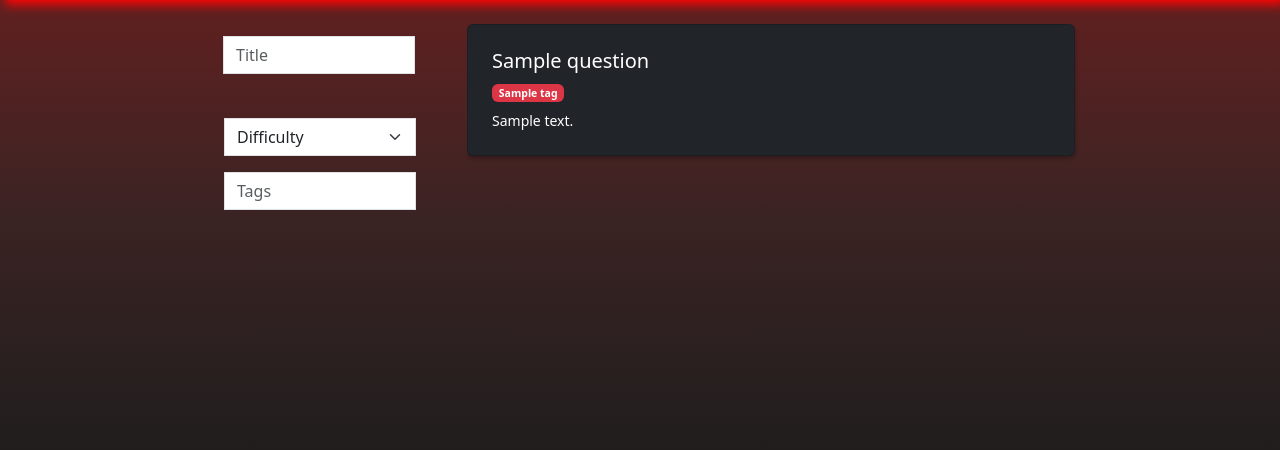
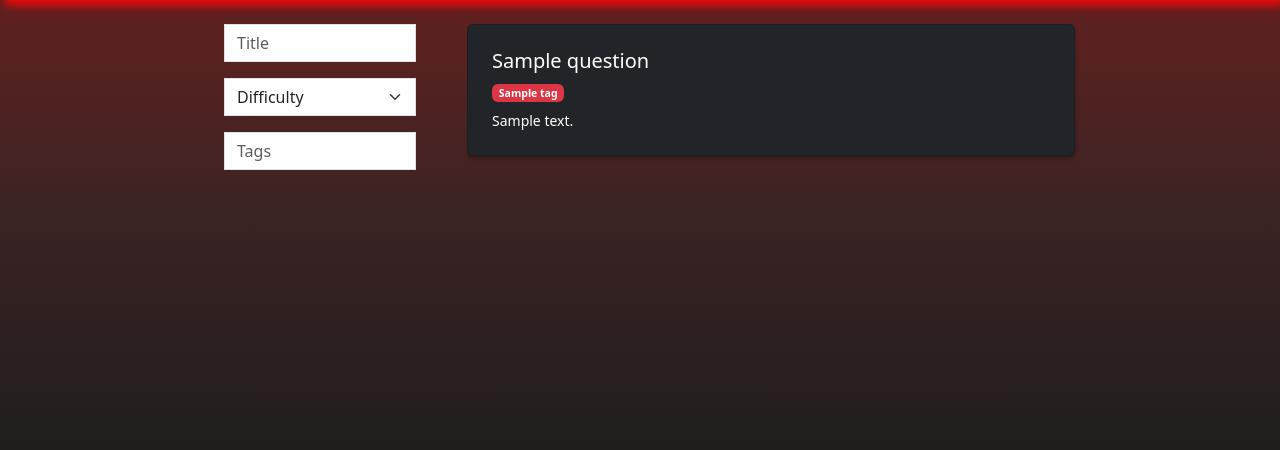
Before and after one commit to RandomDev92/CITS3007_Group47, a Flask app: page /SearchPage in a window 1280 px wide. Shown: the part 80-530 px from the top of the page. Run offline with Flask 3, Linux system fonts and the light colour scheme; tables that the repository leaves empty hold one stand-in row (values such as "Sample post").

Commit message:
fix slight format issue and made search word not get cleared

```diff
--- a/ServerCode/app/routes.py
+++ b/ServerCode/app/routes.py
@@ -37,10 +37,10 @@ def UploadPage():
 
 @app.route('/SearchPage', methods=['GET'])
 def SearchPage():
-    query = request.args.get('title', '').strip()
+    title_query = request.args.get('title', '').strip()
 
-    if query:
-        results = Question.query.filter(Question.title.ilike(f"%{query}%")).all()
+    if title_query:
+        results = Question.query.filter(Question.title.ilike(f"%{title_query}%")).all()
     else:
         results = Question.query.all()
 
--- a/ServerCode/app/templates/SearchPage.html
+++ b/ServerCode/app/templates/SearchPage.html
@@ -92,7 +92,7 @@
           />
         </a>
 
-        <!--Stats button-->
+        <!--upload button-->
         <div class="ml-auto d-flex">
           <div class="ms-2">
             <a href="UploadPage" class="btn btn-outline-light nav-btn">Upload</a>
@@ -106,10 +106,6 @@
         <!--Left filter column-->
         <div class="filter-panel px-3 mb-4">
           <!--Title search-->
-          <div class="input-group mb-3">
-            <div class="input-group-prepend">
-              <span class="input-group-text"><i class="fas fa-bars"></i></span>
-            </div>
           <form action="/SearchPage" method="GET" class="input-group mb-3">
             <div class="input-group-prepend">
               <span class="input-group-text"><i class="fas fa-bars"></i></span>
@@ -118,6 +114,7 @@
               type="text"
               class="form-control"
               name="title"
+              value="{{ request.args.get('title', '') }}"
               placeholder="Title"
               aria-label="Search by title"
             />
@@ -125,10 +122,6 @@
               <button class="input-group-text" type="submit"><i class="fas fa-search"></i></button>
             </div>
           </form>
-            <div class="input-group-append">
-              <span class="input-group-text"><i class="fas fa-search"></i></span>
-            </div>
-          </div>
 
           <!--Difficulty dropdown-->
           <div class="input-group mb-3">
@@ -162,9 +155,11 @@
             </div>
           </div>
         </div>
+
         <!--Questions list column-->
         <div class="col-12 col-md-8 col-lg-6">
           <div class="question-scroll pr-md-2">
+            {% if questions %}
               {% for question in questions %}
                 <div class="card question-card position-relative p-4 bg-dark text-white mb-3">
                   <a href="{{ url_for('QuestionDescriptionPage') }}?id={{ question.id }}" class="stretched-link"></a>
@@ -177,6 +172,9 @@
                   <small class="d-block">{{ question.short_desc }}</small>
                 </div>
               {% endfor %}
+            {% else %}
+              <div class="text-white">No results found.</div>
+            {% endif %}
           </div>
         </div>
       </div>
```
Lines whose indentation alone changed are shown as unchanged.
